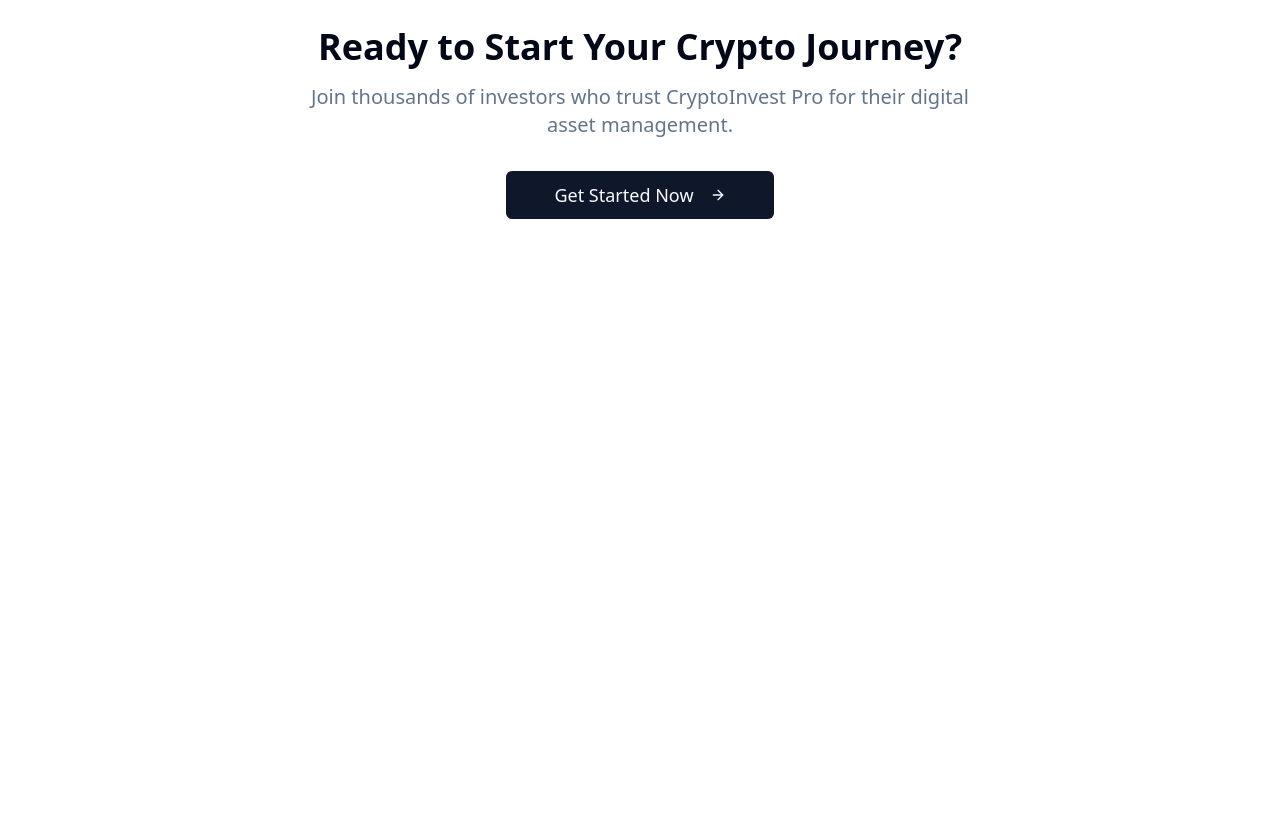
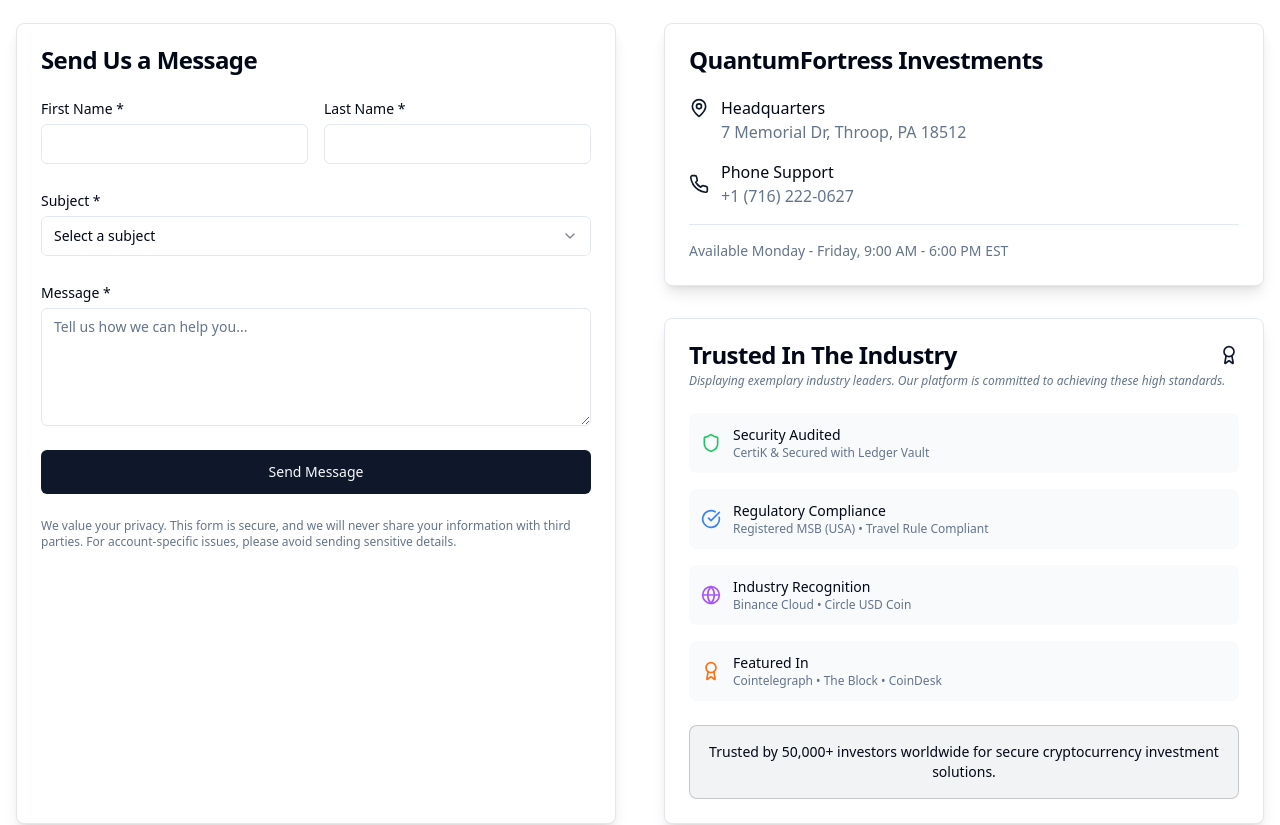
Before and after one commit to gipseyavenger1/zero-to-coin-hub, a React (Vite) app: page / in a window 1280 px wide. Shown: the part 1703-2528 px from the top of the page. Before the commit the page ends 2050 px from the top, so only its background shows below. Built offline with nearby package versions, Linux system fonts and the light colour scheme.

Commit message:
Add Contact & Credibility Section

```diff
--- /dev/null
+++ b/src/components/ContactSection.tsx
@@ -0,0 +1,214 @@
+import React, { useState } from 'react';
+import { Button } from '@/components/ui/button';
+import { Input } from '@/components/ui/input';
+import { Textarea } from '@/components/ui/textarea';
+import { Label } from '@/components/ui/label';
+import { Card, CardContent, CardHeader, CardTitle } from '@/components/ui/card';
+import { Select, SelectContent, SelectItem, SelectTrigger, SelectValue } from '@/components/ui/select';
+import { MapPin, Phone, Shield, Award, CheckCircle, Globe } from 'lucide-react';
+
+const ContactSection = () => {
+  const [formData, setFormData] = useState({
+    firstName: '',
+    lastName: '',
+    subject: '',
+    message: ''
+  });
+
+  const handleSubmit = (e: React.FormEvent) => {
+    e.preventDefault();
+    console.log('Contact form submitted:', formData);
+    // Here you would integrate with your actual backend
+    alert('Message sent successfully! We will get back to you soon.');
+    setFormData({ firstName: '', lastName: '', subject: '', message: '' });
+  };
+
+  const handleInputChange = (field: string, value: string) => {
+    setFormData(prev => ({ ...prev, [field]: value }));
+  };
+
+  return (
+    <section className="py-16 px-4 bg-background">
+      <div className="max-w-7xl mx-auto">
+        <div className="text-center mb-12">
+          <h2 className="text-3xl font-bold mb-4 bg-gradient-to-r from-primary to-primary/60 bg-clip-text text-transparent">
+            Contact & Support
+          </h2>
+          <p className="text-muted-foreground max-w-2xl mx-auto">
+            Get in touch with our team of cryptocurrency investment professionals.
+            We're here to help you navigate the world of digital assets.
+          </p>
+        </div>
+
+        <div className="grid lg:grid-cols-2 gap-12">
+          {/* Contact Form */}
+          <Card className="shadow-lg">
+            <CardHeader>
+              <CardTitle>Send Us a Message</CardTitle>
+            </CardHeader>
+            <CardContent>
+              <form onSubmit={handleSubmit} className="space-y-6">
+                <div className="grid grid-cols-2 gap-4">
+                  <div>
+                    <Label htmlFor="firstName">First Name *</Label>
+                    <Input
+                      id="firstName"
+                      type="text"
+                      required
+                      value={formData.firstName}
+                      onChange={(e) => handleInputChange('firstName', e.target.value)}
+                      className="mt-1"
+                    />
+                  </div>
+                  <div>
+                    <Label htmlFor="lastName">Last Name *</Label>
+                    <Input
+                      id="lastName"
+                      type="text"
+                      required
+                      value={formData.lastName}
+                      onChange={(e) => handleInputChange('lastName', e.target.value)}
+                      className="mt-1"
+                    />
+                  </div>
+                </div>
+
+                <div>
+                  <Label htmlFor="subject">Subject *</Label>
+                  <Select onValueChange={(value) => handleInputChange('subject', value)} required>
+                    <SelectTrigger className="mt-1">
+                      <SelectValue placeholder="Select a subject" />
+                    </SelectTrigger>
+                    <SelectContent>
+                      <SelectItem value="general">General Inquiry</SelectItem>
+                      <SelectItem value="account">Account Support</SelectItem>
+                      <SelectItem value="partnership">Partnership Proposal</SelectItem>
+                      <SelectItem value="press">Press & Media</SelectItem>
+                      <SelectItem value="other">Other</SelectItem>
+                    </SelectContent>
+                  </Select>
+                </div>
+
+                <div>
+                  <Label htmlFor="message">Message *</Label>
+                  <Textarea
+                    id="message"
+                    required
+                    rows={5}
+                    value={formData.message}
+                    onChange={(e) => handleInputChange('message', e.target.value)}
+                    className="mt-1"
+                    placeholder="Tell us how we can help you..."
+                  />
+                </div>
+
+                <Button type="submit" className="w-full" size="lg">
+                  Send Message
+                </Button>
+
+                <p className="text-xs text-muted-foreground">
+                  We value your privacy. This form is secure, and we will never share your information
+                  with third parties. For account-specific issues, please avoid sending sensitive details.
+                </p>
+              </form>
+            </CardContent>
+          </Card>
+
+          {/* Company Info & Trust Badges */}
+          <div className="space-y-8">
+            {/* Company Information */}
+            <Card className="shadow-lg">
+              <CardHeader>
+                <CardTitle>QuantumFortress Investments</CardTitle>
+              </CardHeader>
+              <CardContent className="space-y-4">
+                <div className="flex items-start gap-3">
+                  <MapPin className="h-5 w-5 text-primary mt-0.5 flex-shrink-0" />
+                  <div>
+                    <p className="font-medium">Headquarters</p>
+                    <p className="text-muted-foreground">7 Memorial Dr, Throop, PA 18512</p>
+                  </div>
+                </div>
+
+                <div className="flex items-center gap-3">
+                  <Phone className="h-5 w-5 text-primary flex-shrink-0" />
+                  <div>
+                    <p className="font-medium">Phone Support</p>
+                    <p className="text-muted-foreground">+1 (716) 222-0627</p>
+                  </div>
+                </div>
+
+                <div className="pt-4 border-t">
+                  <p className="text-sm text-muted-foreground">
+                    Available Monday - Friday, 9:00 AM - 6:00 PM EST
+                  </p>
+                </div>
+              </CardContent>
+            </Card>
+
+            {/* Trust & Credibility */}
+            <Card className="shadow-lg">
+              <CardHeader>
+                <CardTitle className="flex items-center justify-between">
+                  Trusted In The Industry
+                  <Award className="h-5 w-5 text-primary" />
+                </CardTitle>
+                <p className="text-xs text-muted-foreground italic">
+                  Displaying exemplary industry leaders. Our platform is committed to achieving these high standards.
+                </p>
+              </CardHeader>
+              <CardContent>
+                <div className="grid grid-cols-1 gap-4">
+                  {/* Security */}
+                  <div className="flex items-center gap-3 p-3 bg-muted/50 rounded-lg">
+                    <Shield className="h-5 w-5 text-green-500" />
+                    <div>
+                      <p className="font-medium text-sm">Security Audited</p>
+                      <p className="text-xs text-muted-foreground">CertiK & Secured with Ledger Vault</p>
+                    </div>
+                  </div>
+
+                  {/* Compliance */}
+                  <div className="flex items-center gap-3 p-3 bg-muted/50 rounded-lg">
+                    <CheckCircle className="h-5 w-5 text-blue-500" />
+                    <div>
+                      <p className="font-medium text-sm">Regulatory Compliance</p>
+                      <p className="text-xs text-muted-foreground">Registered MSB (USA) • Travel Rule Compliant</p>
+                    </div>
+                  </div>
+
+                  {/* Partnerships */}
+                  <div className="flex items-center gap-3 p-3 bg-muted/50 rounded-lg">
+                    <Globe className="h-5 w-5 text-purple-500" />
+                    <div>
+                      <p className="font-medium text-sm">Industry Recognition</p>
+                      <p className="text-xs text-muted-foreground">Binance Cloud • Circle USD Coin</p>
+                    </div>
+                  </div>
+
+                  {/* Media */}
+                  <div className="flex items-center gap-3 p-3 bg-muted/50 rounded-lg">
+                    <Award className="h-5 w-5 text-orange-500" />
+                    <div>
+                      <p className="font-medium text-sm">Featured In</p>
+                      <p className="text-xs text-muted-foreground">Cointelegraph • The Block • CoinDesk</p>
+                    </div>
+                  </div>
+                </div>
+
+                <div className="mt-6 p-4 bg-primary/5 border border-primary/20 rounded-lg">
+                  <p className="text-sm text-center">
+                    <span className="font-medium">Trusted by 50,000+ investors</span> worldwide for secure
+                    cryptocurrency investment solutions.
+                  </p>
+                </div>
+              </CardContent>
+            </Card>
+          </div>
+        </div>
+      </div>
+    </section>
+  );
+};
+
+export default ContactSection;
--- a/src/pages/Index.tsx
+++ b/src/pages/Index.tsx
@@ -3,6 +3,7 @@ import { useNavigate } from 'react-router-dom';
 import { supabase } from '@/integrations/supabase/client';
 import { Button } from '@/components/ui/button';
 import CryptoDashboard from '@/components/CryptoDashboard';
+import ContactSection from '@/components/ContactSection';
 import { Bitcoin, TrendingUp, Wallet, Shield, Zap, ArrowRight } from 'lucide-react';
 import type { User, Session } from '@supabase/supabase-js';
 
@@ -170,6 +171,9 @@ const Index = () => {
         </div>
       </div>
 
+      {/* Contact & Credibility Section */}
+      <ContactSection />
+
       {/* CTA Section */}
       <div className="container mx-auto px-4 py-20">
         <div className="crypto-card p-12 text-center">
```
